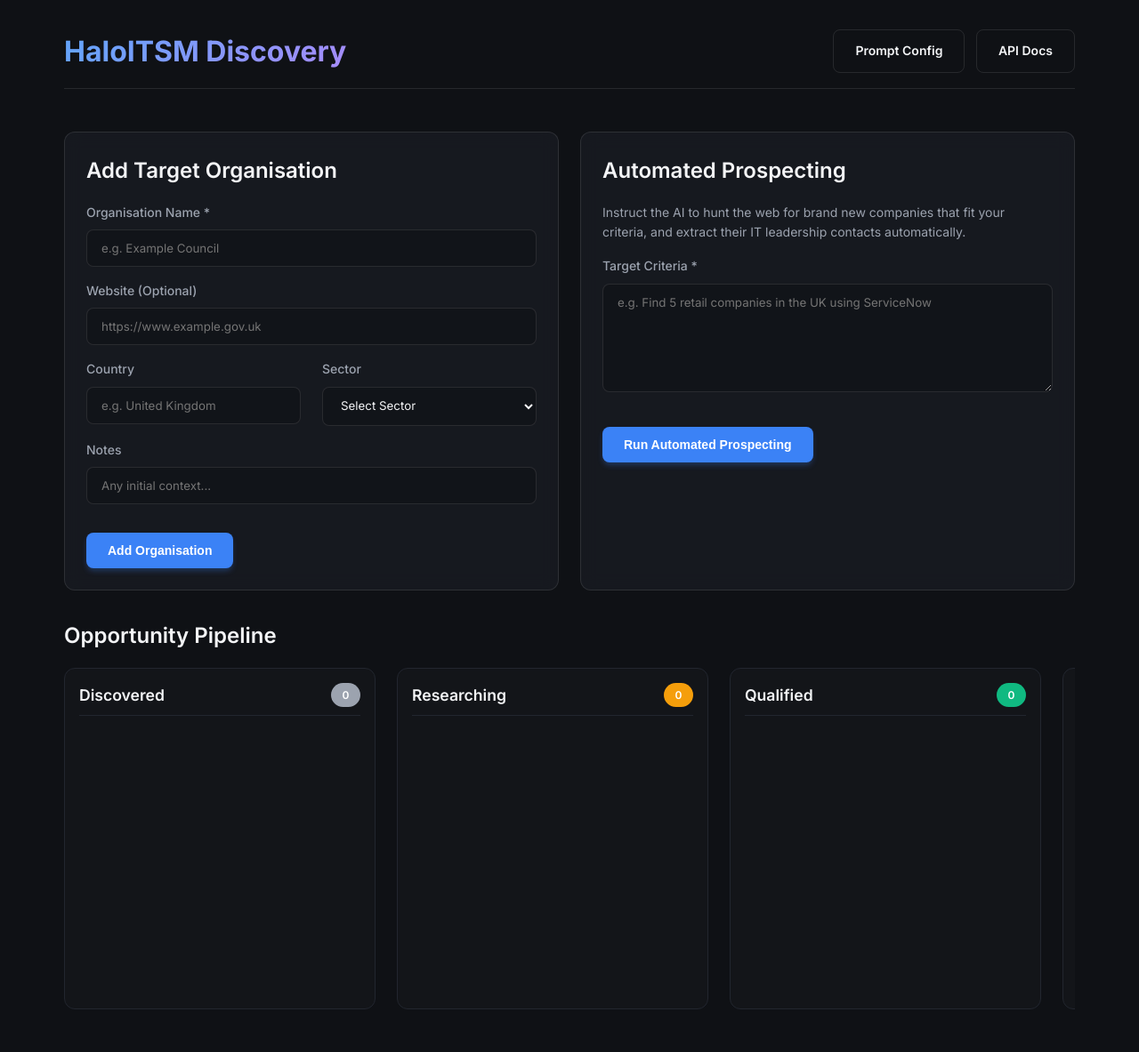
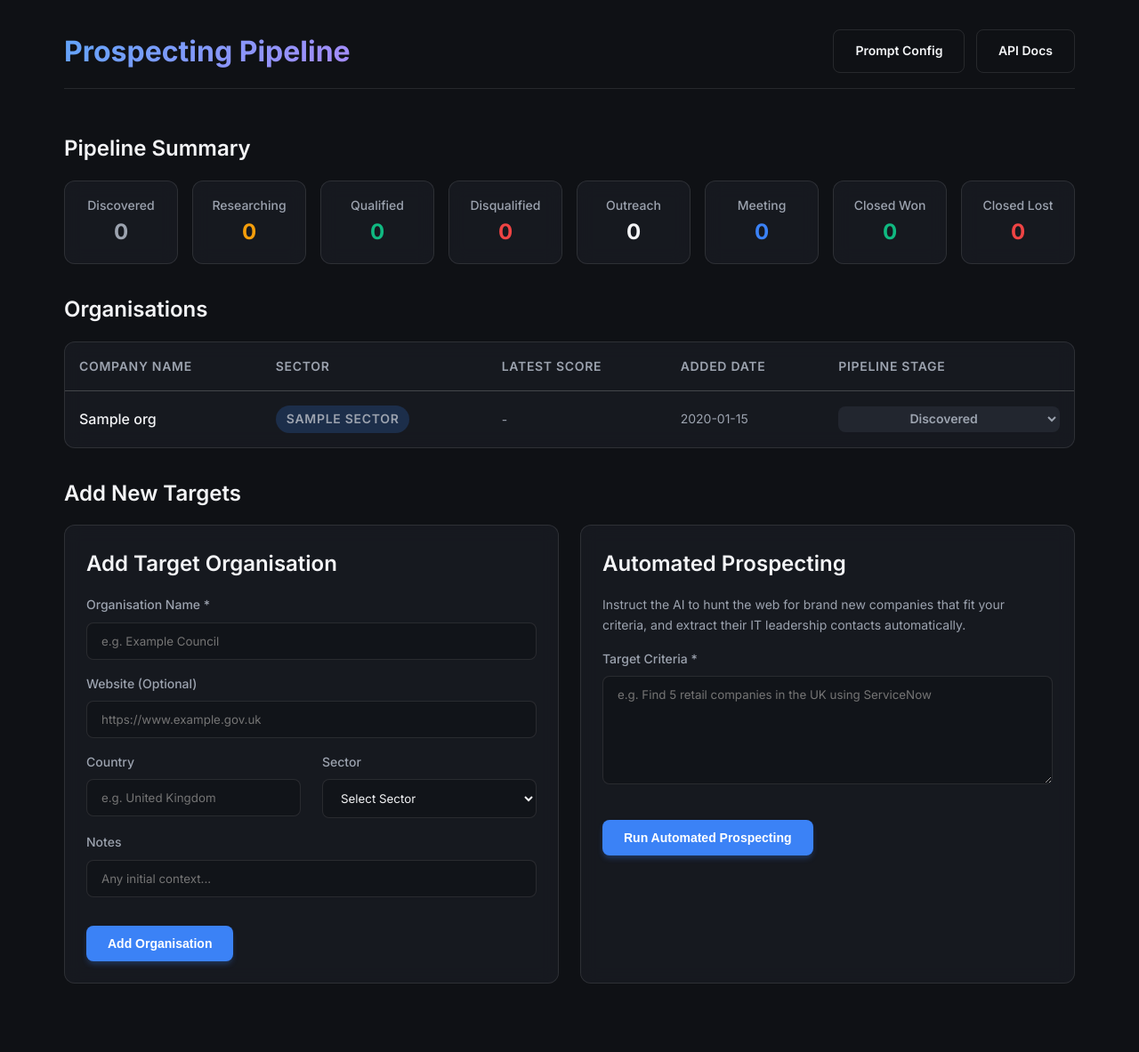
Before and after one commit to kanwarsx-prog/Halo-Leads, a FastAPI app: template app/templates/index.html in a window 1280 px wide. Shown: the whole page at 89% size. After the commit the page ends 1106 px from the top, so only its background shows below. Run offline with FastAPI, Linux system fonts and the light colour scheme; the template is opened without the code that fills it: most values are stand-ins (such as "Sample title", 1, 10 or a date in 2020); parts of the project's set-up code (start-up, migrations or seed data) failed here and were passed over.

Commit message:
Redesign homepage to CRM Table layout and rename to Prospecting Pipeline

```diff
--- a/app/static/app.js
+++ b/app/static/app.js
@@ -143,10 +143,10 @@ document.addEventListener('DOMContentLoaded', () => {
         });
     }
 
-    // Stage Select Dropdown
-    const stageSelect = document.getElementById('stage-select');
-    if (stageSelect) {
-        stageSelect.addEventListener('change', async (e) => {
+    // Stage Select Dropdowns
+    const stageSelects = document.querySelectorAll('.stage-select, #stage-select');
+    stageSelects.forEach(select => {
+        select.addEventListener('change', async (e) => {
             const orgId = e.target.dataset.orgId;
             const newStage = e.target.value;
 
@@ -160,12 +160,16 @@ document.addEventListener('DOMContentLoaded', () => {
                 if (!response.ok) throw new Error('Failed to update stage');
 
                 showToast('Stage updated successfully', 'success');
+                // Reload the page to update the dashboard metrics
+                if (window.location.pathname === '/ui') {
+                    setTimeout(() => window.location.reload(), 500);
+                }
             } catch (error) {
                 console.error(error);
                 showToast('Error updating stage', 'error');
             }
         });
-    }
+    });
 
     // Trigger Research Run Handler
     const triggerBtn = document.getElementById('trigger-research-btn');
@@ -284,46 +288,3 @@ function showToast(message, type = 'success') {
         setTimeout(() => toast.remove(), 300);
     }, 4000);
 }
-// Kanban Drag and Drop
-function allowDrop(ev) {
-    ev.preventDefault();
-}
-
-function drag(ev) {
-    ev.dataTransfer.setData("text", ev.target.dataset.id);
-}
-
-async function drop(ev) {
-    ev.preventDefault();
-    const orgId = ev.dataTransfer.getData("text");
-    const targetColumn = ev.target.closest('.kanban-column');
-
-    if (!targetColumn) return;
-
-    const newStage = targetColumn.dataset.stage;
-    const card = document.querySelector(`.card[data-id="${orgId}"]`);
-
-    // Optimistic UI update
-    targetColumn.appendChild(card);
-
-    // Call API
-    try {
-        const response = await fetch(`/organisations/${orgId}/stage`, {
-            method: 'PATCH',
-            headers: { 'Content-Type': 'application/json' },
-            body: JSON.stringify({ pipeline_stage: newStage })
-        });
-
-        if (!response.ok) {
-            throw new Error('Failed to update stage');
-        }
-
-        showToast('Stage updated successfully', 'success');
-        setTimeout(() => window.location.reload(), 500); // Reload to update counts and order
-    } catch (error) {
-        console.error(error);
-        showToast('Error updating stage', 'error');
-        // Reload to revert UI state
-        setTimeout(() => window.location.reload(), 1000);
-    }
-}
--- a/app/static/styles.css
+++ b/app/static/styles.css
@@ -227,33 +227,44 @@ a:hover {
     to { opacity: 0; transform: translateY(10px); }
 }
 
-/* Kanban Board */
-.kanban-board {
-    display: flex;
-    overflow-x: auto;
-    gap: 1.5rem;
-    padding-bottom: 1rem;
-    min-height: 400px;
+/* Pipeline Metrics */
+.metrics-row {
+    display: grid;
+    grid-template-columns: repeat(auto-fit, minmax(120px, 1fr));
+    gap: 1rem;
+    margin-bottom: 2rem;
 }
-.kanban-column {
-    flex: 0 0 350px;
+.metric-card {
+    transition: transform 0.2s ease, box-shadow 0.2s ease;
+}
+.metric-card:hover {
+    transform: translateY(-2px);
+    box-shadow: 0 10px 25px -5px rgba(0, 0, 0, 0.5);
+}
+
+/* CRM Table */
+.crm-table {
+    width: 100%;
+    border-collapse: collapse;
+    text-align: left;
+}
+.crm-table th {
+    padding: 1rem;
+    font-weight: 600;
+    color: var(--text-secondary);
+    border-bottom: 1px solid var(--border);
+    font-size: 0.875rem;
+    text-transform: uppercase;
+    letter-spacing: 0.05em;
+}
+.crm-table td {
+    padding: 1rem;
+    border-bottom: 1px solid rgba(255, 255, 255, 0.05);
+    vertical-align: middle;
+}
+.crm-table tbody tr:hover {
     background: rgba(255, 255, 255, 0.02);
-    border: 1px solid var(--bg-surface-hover);
-    border-radius: 12px;
-    padding: 1rem;
-    display: flex;
-    flex-direction: column;
-    gap: 1rem;
 }
-.kanban-header {
-    font-weight: 600;
-    font-size: 1.1rem;
-    padding-bottom: 0.5rem;
-    border-bottom: 1px solid var(--bg-surface-hover);
-    display: flex;
-    justify-content: space-between;
-    align-items: center;
+.crm-table tbody tr:last-child td {
+    border-bottom: none;
 }
-.kanban-column .card {
-    margin-bottom: 0;
-}
--- a/app/templates/index.html
+++ b/app/templates/index.html
@@ -3,19 +3,110 @@
 <head>
     <meta charset="UTF-8">
     <meta name="viewport" content="width=device-width, initial-scale=1.0">
-    <title>HaloITSM Lead Agent</title>
+    <title>Prospecting Pipeline</title>
     <link rel="stylesheet" href="/static/styles.css">
 </head>
 <body>
     <div class="container">
         <header>
-            <h1>HaloITSM Discovery</h1>
+            <h1>Prospecting Pipeline</h1>
             <div>
                 <a href="/ui/config" class="btn btn-secondary" style="margin-right: 0.5rem;">Prompt Config</a>
                 <a href="/docs" target="_blank" class="btn btn-secondary">API Docs</a>
             </div>
         </header>
 
+        <h2 class="mt-8 mb-4">Pipeline Summary</h2>
+        <div class="metrics-row">
+            {% set stages = [
+                ('discovered', 'Discovered', 'var(--text-secondary)'),
+                ('researching', 'Researching', 'var(--warning)'),
+                ('qualified', 'Qualified', 'var(--success)'),
+                ('disqualified', 'Disqualified', 'var(--danger)'),
+                ('outreach', 'Outreach', 'var(--info)'),
+                ('meeting_scheduled', 'Meeting', 'var(--accent)'),
+                ('closed_won', 'Closed Won', 'var(--success)'),
+                ('closed_lost', 'Closed Lost', 'var(--danger)')
+            ] %}
+
+            {% for stage_id, stage_name, stage_color in stages %}
+            <div class="metric-card card" style="text-align: center; padding: 1rem;">
+                <div class="metric-title text-sm" style="color: var(--text-secondary); font-weight: 500;">{{ stage_name }}</div>
+                {% set count = organisations | selectattr('pipeline_stage.value', 'equalto', stage_id) | list | length %}
+                <div class="metric-value mt-2" style="color: {{ stage_color }}; font-size: 1.5rem; font-weight: bold;">{{ count }}</div>
+            </div>
+            {% endfor %}
+        </div>
+
+        <h2 class="mt-8 mb-4">Organisations</h2>
+        <div class="table-container card" style="padding: 0; overflow-x: auto;">
+            <table class="crm-table">
+                <thead>
+                    <tr>
+                        <th>Company Name</th>
+                        <th>Sector</th>
+                        <th>Latest Score</th>
+                        <th>Added Date</th>
+                        <th>Pipeline Stage</th>
+                    </tr>
+                </thead>
+                <tbody>
+                    {% for org in organisations %}
+                    <tr>
+                        <td>
+                            <a href="/ui/organisations/{{ org.id }}" style="color: var(--text-primary); font-weight: 500; text-decoration: none;">
+                                {{ org.name }}
+                            </a>
+                            {% set latest_run = org.research_runs[0] if org.research_runs else None %}
+                            {% if latest_run and latest_run.status.value in ['queued', 'researching', 'extracting', 'scoring'] %}
+                                <span class="badge badge-warning" style="animation: pulse 2s infinite; font-size: 0.7rem; margin-left: 0.5rem;">Researching...</span>
+                            {% endif %}
+                        </td>
+                        <td>
+                            {% if org.sector %}
+                                <span class="badge badge-info text-sm">{{ org.sector }}</span>
+                            {% else %}
+                                <span class="text-sm" style="color: var(--text-secondary)">-</span>
+                            {% endif %}
+                        </td>
+                        <td>
+                            {% if latest_run and latest_run.assessment %}
+                                {% set score = latest_run.assessment.overall_score %}
+                                <span class="badge {% if score > 70 %}badge-success{% elif score > 40 %}badge-warning{% else %}badge-danger{% endif %} text-sm">
+                                    {{ score }}/100
+                                </span>
+                            {% else %}
+                                <span class="text-sm" style="color: var(--text-secondary)">-</span>
+                            {% endif %}
+                        </td>
+                        <td class="text-sm" style="color: var(--text-secondary)">
+                            {{ org.created_at.strftime('%Y-%m-%d') }}
+                        </td>
+                        <td>
+                            <select class="stage-select btn btn-secondary text-sm" data-org-id="{{ org.id }}" style="padding: 0.25rem 0.5rem; background: var(--bg-surface-hover); min-width: 150px; border-color: transparent;">
+                                <option value="discovered" {% if org.pipeline_stage.value == 'discovered' %}selected{% endif %}>Discovered</option>
+                                <option value="researching" {% if org.pipeline_stage.value == 'researching' %}selected{% endif %}>Researching</option>
+                                <option value="qualified" {% if org.pipeline_stage.value == 'qualified' %}selected{% endif %}>Qualified</option>
+                                <option value="disqualified" {% if org.pipeline_stage.value == 'disqualified' %}selected{% endif %}>Disqualified</option>
+                                <option value="outreach" {% if org.pipeline_stage.value == 'outreach' %}selected{% endif %}>Outreach</option>
+                                <option value="meeting_scheduled" {% if org.pipeline_stage.value == 'meeting_scheduled' %}selected{% endif %}>Meeting Scheduled</option>
+                                <option value="closed_won" {% if org.pipeline_stage.value == 'closed_won' %}selected{% endif %}>Closed Won</option>
+                                <option value="closed_lost" {% if org.pipeline_stage.value == 'closed_lost' %}selected{% endif %}>Closed Lost</option>
+                            </select>
+                        </td>
+                    </tr>
+                    {% else %}
+                    <tr>
+                        <td colspan="5" style="text-align: center; padding: 3rem; color: var(--text-secondary)">
+                            No organisations added yet. Add one below to get started.
+                        </td>
+                    </tr>
+                    {% endfor %}
+                </tbody>
+            </table>
+        </div>
+
+        <h2 class="mt-8 mb-4">Add New Targets</h2>
         <div class="grid-2">
             <!-- Add Organisation Form -->
             <div class="card">
@@ -74,46 +165,6 @@
                 </form>
             </div>
         </div>
-
-        <h2 class="mt-8 mb-4">Opportunity Pipeline</h2>
-        <div class="kanban-board">
-            {% set stages = [
-                ('discovered', 'Discovered', 'var(--text-secondary)'),
-                ('researching', 'Researching', 'var(--warning)'),
-                ('qualified', 'Qualified', 'var(--success)'),
-                ('disqualified', 'Disqualified', 'var(--danger)'),
-                ('outreach', 'Outreach', 'var(--info)'),
-                ('meeting_scheduled', 'Meeting', 'var(--accent)'),
-                ('closed_won', 'Closed Won', 'var(--success)'),
-                ('closed_lost', 'Closed Lost', 'var(--danger)')
-            ] %}
-
-            {% for stage_id, stage_name, stage_color in stages %}
-            <div class="kanban-column" data-stage="{{ stage_id }}" ondrop="drop(event)" ondragover="allowDrop(event)">
-                <div class="kanban-header">
-                    <span>{{ stage_name }}</span>
-                    {% set count = organisations | selectattr('pipeline_stage.value', 'equalto', stage_id) | list | length %}
-                    <span class="badge" style="background: {{ stage_color }}; color: #fff;">{{ count }}</span>
-                </div>
-
-                {% for org in organisations if org.pipeline_stage.value == stage_id %}
-                <a href="/ui/organisations/{{ org.id }}" class="card" draggable="true" ondragstart="drag(event)" id="org-{{ org.id }}" data-id="{{ org.id }}">
-                    <div class="flex-between mb-2">
-                        <strong style="color: var(--text-primary);">{{ org.name }}</strong>
-                    </div>
-                    {% if org.sector %}
-                        <span class="badge badge-info mb-2 text-sm">{{ org.sector }}</span>
-                    {% endif %}
-
-                    {% set latest_run = org.research_runs[0] if org.research_runs else None %}
-                    {% if latest_run and latest_run.status.value in ['queued', 'researching', 'extracting', 'scoring'] %}
-                        <div class="mt-2"><span class="badge badge-warning" style="animation: pulse 2s infinite;">Researching...</span></div>
-                    {% endif %}
-                </a>
-                {% endfor %}
-            </div>
-            {% endfor %}
-        </div>
     </div>
 
     <script src="/static/app.js"></script>
```
